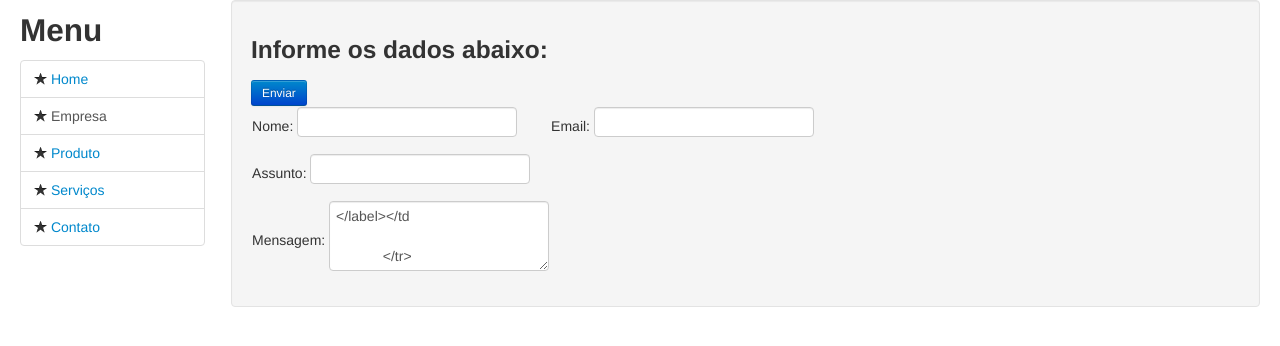
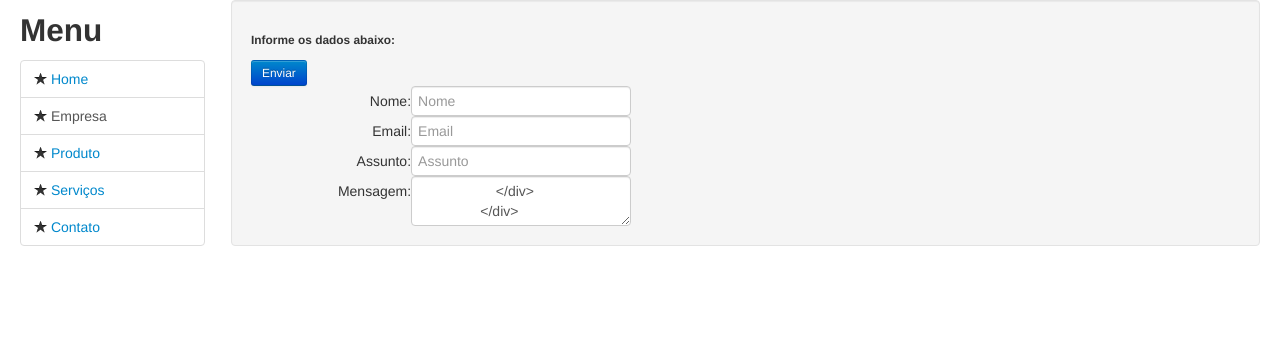
Before and after one commit to gilsonDNA/phpFoundation, a PHP site: page /index.php?page=contato in a window 1280 px wide. Shown: the part 82-428 px from the top of the page. Run offline with PHP 8.4, Linux system fonts and the light colour scheme.

Commit message:
phpFoundation formulario de contato enviando dados Commit  correto

```diff
--- a/contato.php
+++ b/contato.php
@@ -5,33 +5,42 @@
 
 
 <div class="span10">
-    <form action="contato.php" method="post" >
+    <form class="form-horizontal" action="contato.php" role="form" method="post" >
     <div class="well">
 
         <?php if(!isset( $_POST['submit']) ): ?>
 
+        <h6>Informe os dados abaixo:</h6>
 
-
-        <h3>Informe os dados abaixo:</h3>
-
-
-        <input class="btn btn-primary btn-small" type="submit" name="submit" value="Enviar"/>
-
-        <table>
-            <tr>
-                <td><label>Nome: <input type="text" name="nome"/></label></td>
-                <td><label>Email: <input type="text" name="email"/></label></td
-            </tr>
-            <tr >
-                <td cols="2"><label>Assunto: <input type="text" name="assunto"/></label></td>
-
-            </tr>
-            <tr>
-
-                <td cols="2"><label>Mensagem: <textarea name="mensagem"   rows="3"/></label></td
-
-            </tr>
-        </table>
+                <div class="form-group">
+                    <div class="col-sm-offset-2 col-sm-10">
+                        <input class="btn btn-primary btn-small" type="submit" name="submit" value="Enviar"/>
+                    </div>
+                </div>
+                <div class="form-group">
+                    <label for="nome" class="col-sm-2 control-label">Nome:</label>
+                    <div class="col-sm-10">
+                        <input type="text" class="form-control" id="nome" name="nome" placeholder="Nome"/>
+                    </div>
+                </div>
+                <div class="form-group">
+                    <label for="email" class="col-sm-2 control-label">Email:</label>
+                    <div class="col-sm-10">
+                        <input type="email" class="form-control" id="email" name="email" placeholder="Email"/>
+                    </div>
+                </div>
+                <div class="form-group">
+                    <label for="assunto" class="col-sm-2 control-label">Assunto:</label>
+                    <div class="col-sm-10">
+                        <input type="text" class="form-control" id="assunto" name="assunto" placeholder="Assunto"/>
+                    </div>
+                </div>
+                <div class="form-group">
+                    <label for="message" class="col-sm-2 control-label">Mensagem:</label>
+                    <div class="col-sm-10">
+                        <textarea class="form-control"  name="mensagem" />
+                    </div>
+                </div>
 
 
         <hr />
@@ -40,10 +49,14 @@
         <?php else: ?>
 
             <h1>Dados Enviado com sucesso, abaixo seguem os dados que voce enviou</h1>
+
+
             <b>Nome: <?php echo $_POST['nome']; ?></b> <br />
-            <b>Nome: <?php echo $_POST['email']; ?></b> <br />
-            <b>Nome: <?php echo $_POST['assunto']; ?></b> <br />
-            <b>Nome: <?php echo $_POST['mensagem']; ?></b> <br />
+            <b>Email: <?php echo $_POST['email']; ?></b> <br />
+            <b>Assunto: <?php echo $_POST['assunto']; ?></b> <br />
+            <b>Mensagem: <?php echo $_POST['mensagem']; ?></b> <br />
+
+
 
             <a href="index.php">Voltar</a>
 
@@ -52,8 +65,8 @@
 
     </div>
 
+
+
     </form>
 
-
-
 </div>
--- a/index.php
+++ b/index.php
@@ -14,7 +14,32 @@
 
         try{
 
-            require_once(  $_GET['page'].".php" );
+            $arrayPaginas =  array("contato.php", "empresa.php", "produto.php", "servico.php");
+            $valorParametro = $_GET['page'].".php";
+
+            $achou = false;
+
+
+            foreach( $arrayPaginas as $pag){
+
+                if($valorParametro == $pag){
+                    $achou = true;
+                    break;
+                }
+
+
+            }
+
+
+
+            if($achou){
+                require_once(  $valorParametro );
+            }else{
+                require_once("error.php");
+            }
+
+
+
         }catch(Exception $e){
             require_once("error.php");
         }
```
Also changed, not shown: error.php (+2 -6 lines).
